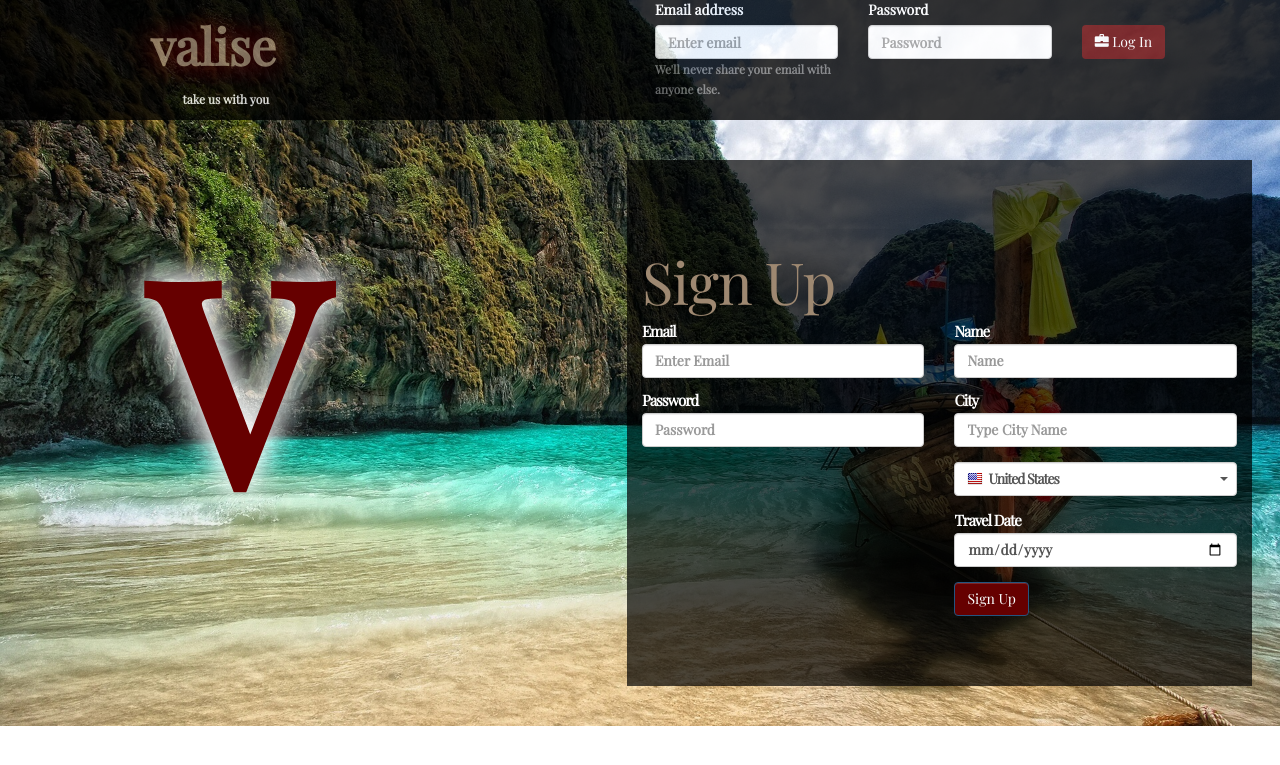
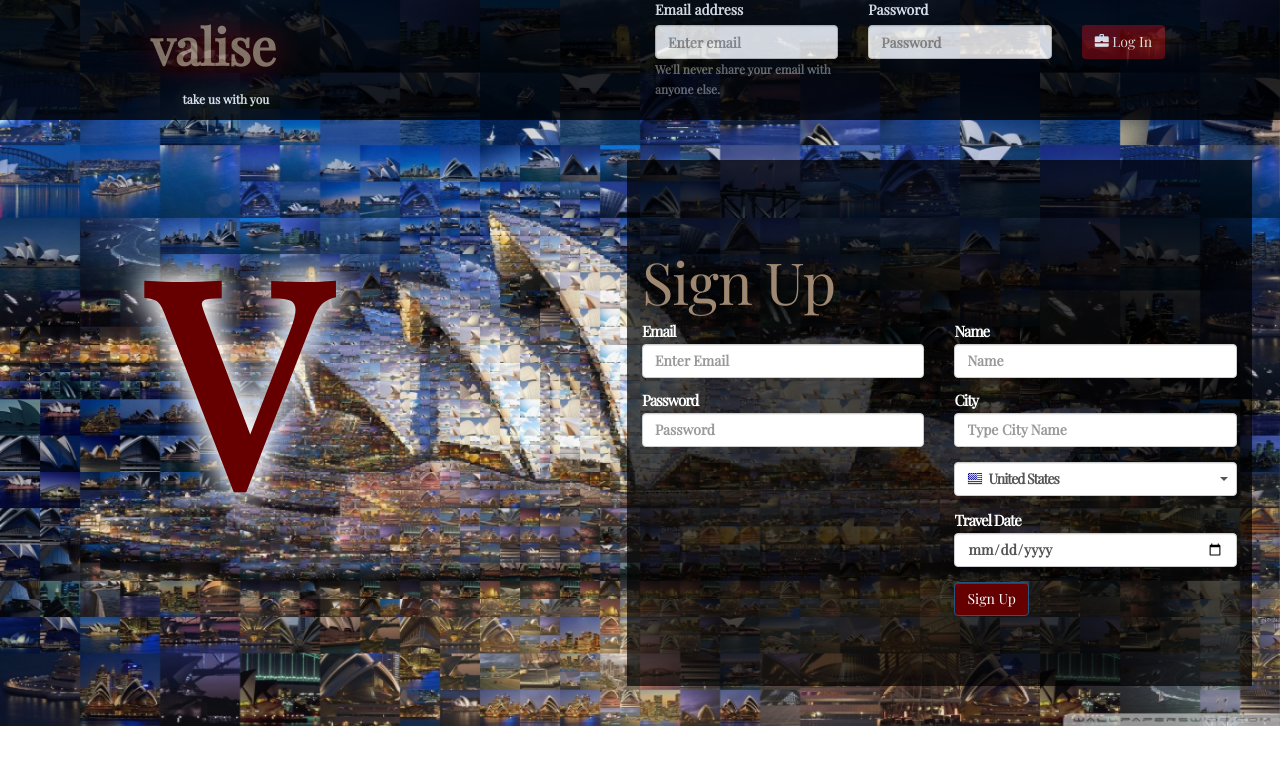
Before and after one commit to An26/GroupProjectOne, a PHP site: page /landingPage.html in a window 1280 px wide. Shown: the top 765 px of the page. Run offline with PHP 8.4, Linux system fonts and the light colour scheme; some libraries are stand-ins or nearby versions.

Commit message:
added more background pictures

```diff
--- a/assets/css/lp.css
+++ b/assets/css/lp.css
@@ -1,48 +1,253 @@
+@-webkit-keyframes imgFadeInOut {
+ 0% {
+   opacity:1;
+ }
+ 8.33% {
+   opacity:1;
+ }
+ 10% {
+   opacity:1;
+ }
+ 20% {
+   opacity:0;
+ }
+ 30% {
+   opacity:0;
+ }
+ 50% {
+   opacity:0;
+ }
+ 70% {
+   opacity:0;
+ }
+ 80% {
+   opacity:0;
+ }
+ 90% {
+   opacity:1;
+ }
+ 98.33% {
+   opacity:1;
+ }
+ 100% {
+   opacity:1;
+ }
+}
+
+
+
+@-moz-keyframes imgFadeInOut {
+  0% {
+   opacity:1;
+ }
+ 8.33% {
+   opacity:1;
+ }
+ 10% {
+   opacity:1;
+ }
+ 20% {
+   opacity:0;
+ }
+ 30% {
+   opacity:0;
+ }
+ 50% {
+   opacity:0;
+ }
+ 70% {
+   opacity:0;
+ }
+ 80% {
+   opacity:0;
+ }
+ 90% {
+   opacity:1;
+ }
+ 98.33% {
+   opacity:1;
+ }
+ 100% {
+   opacity:1;
+ }
+}
+
+@-o-keyframes imgFadeInOut {
+ 0% {
+   opacity:1;
+ }
+ 8.33% {
+   opacity:1;
+ }
+ 10% {
+   opacity:1;
+ }
+ 20% {
+   opacity:0;
+ }
+ 30% {
+   opacity:0;
+ }
+ 50% {
+   opacity:0;
+ }
+ 70% {
+   opacity:0;
+ }
+ 80% {
+   opacity:0;
+ }
+ 90% {
+   opacity:1;
+ }
+ 98.33% {
+   opacity:1;
+ }
+ 100% {
+   opacity:1;
+ }
+}
 
 @keyframes imgFadeInOut {
  0% {
    opacity:1;
  }
-45% {
+ 8.33% {
    opacity:1;
  }
-55% {
+ 10% {
+   opacity:1;
+ }
+ 20% {
    opacity:0;
  }
+ 30% {
+   opacity:0;
+ }
+ 50% {
+   opacity:0;
+ }
+ 70% {
+   opacity:0;
+ }
+ 80% {
+   opacity:0;
+ }
+ 90% {
+   opacity:1;
+ }
+ 98.33% {
+   opacity:1;
+ }
  100% {
-opacity:0;
+   opacity:1;
  }
 }
 
-*{
-  font-family: 'Playfair Display', serif;
-}
 
 #fadeImages {
   position:relative;
   margin:0;
   padding:0;
 }
-
 #fadeImages img {
   position:absolute;
   width:100%;
   height: 100%;
   left:0;
-  -webkit-transition: opacity 1s ease-in-out;
-  -moz-transition: opacity 1s ease-in-out;
-  -o-transition: opacity 1s ease-in-out;
-  transition: opacity 1s ease-in-out;
+}
+
+#fadeImages img {
+  -webkit-animation-name: imgFadeInOut;
+  -webkit-animation-timing-function: ease-in-out;
+  -webkit-animation-iteration-count: infinite;
+  -webkit-animation-duration: 60s;
+
+  -moz-animation-name: imgFadeInOut;
+  -moz-animation-timing-function: ease-in-out;
+  -moz-animation-iteration-count: infinite;
+  -moz-animation-duration: 60s;
+
+  -o-animation-name: imgFadeInOut;
+  -o-animation-timing-function: ease-in-out;
+  -o-animation-iteration-count: infinite;
+  -o-animation-duration: 60s;
+
+  animation-name: imgFadeInOut;
+  animation-timing-function: ease-in-out;
+  animation-iteration-count: infinite;
+  animation-duration: 60s;
+}
+#fadeImages img:nth-of-type(1) {
+  -webkit-animation-delay: 54s;
+  -moz-animation-delay: 54s;
+  -o-animation-delay: 54s;
+  animation-delay: 54s;
+}
+#fadeImages img:nth-of-type(2) {
+  -webkit-animation-delay: 48s;
+  -moz-animation-delay: 48s;
+  -o-animation-delay: 48s;
+  animation-delay: 48s;
+}
+#fadeImages img:nth-of-type(3) {
+  -webkit-animation-delay: 42s;
+  -moz-animation-delay: 42s;
+  -o-animation-delay: 42s;
+  animation-delay: 42s;
+}
+#fadeImages img:nth-of-type(4) {
+  -webkit-animation-delay: 36s;
+  -moz-animation-delay: 36s;
+  -o-animation-delay: 36s;
+  animation-delay: 36s;
 }
 
 
-#fadeImages img.top {
-animation-name: imgFadeInOut;
-animation-timing-function: ease-in-out;
-animation-iteration-count: infinite;
-animation-duration: 5s;
-animation-direction: alternate;
+#fadeImages img:nth-of-type(5) {
+  -webkit-animation-delay: 30s;
+  -moz-animation-delay: 30s;
+  -o-animation-delay: 30s;
+  animation-delay: 30s;
 }
+#fadeImages img:nth-of-type(6) {
+  -webkit-animation-delay: 24s;
+  -moz-animation-delay: 24s;
+  -o-animation-delay: 24s;
+  animation-delay: 24s;
+}
+#fadeImages img:nth-of-type(7) {
+  -webkit-animation-delay: 18s;
+  -moz-animation-delay: 18s;
+  -o-animation-delay: 18s;
+  animation-delay: 18s;
+}
+#fadeImages img:nth-of-type(8) {
+  -webkit-animation-delay: 12;
+  -moz-animation-delay: 12;
+  -o-animation-delay: 12;
+  animation-delay: 12;
+}
+
+#fadeImages img:nth-of-type(9) {
+  -webkit-animation-delay: 10s;
+  -moz-animation-delay: 10s;
+  -o-animation-delay: 10s;
+  animation-delay: 10s;
+}
+#fadeImages img:nth-of-type(10) {
+  -webkit-animation-delay: 0;
+  -moz-animation-delay: 0;
+  -o-animation-delay: 0;
+  animation-delay: 0;
+}
+
+
+
+*{
+  font-family: 'Playfair Display', serif;
+}
+
 
 
 .navbar{
--- a/landingPage.html
+++ b/landingPage.html
@@ -153,8 +153,19 @@
                 </div>
 
 
-                <img class="bottom" src="assets/images/thailand.jpg" />
-                <img class="top" src="assets/images/sidney_travel-t1.jpg" />
+
+                <img  src="assets/images/italyjpg.jpg"/>
+                <img  src="assets/images/maldives2.jpg"/>
+                <img  src="assets/images/sanFran.jpg"/>
+                <img  src="assets/images/iceland.jpg"/>
+                <img  src="assets/images/paris.jpg"/>
+                <img  src="assets/images/scotland.jpg"/>
+                <img  src="assets/images/beijing.jpg"/>
+                <img  src="assets/images/venice.jpg"/>
+                <img  src="assets/images/thailand.jpg"/>
+                <img  src="assets/images/sidney_travel-t1.jpg"/>
+
+
             </div>
         </div>
 
```
Also changed, not shown: assets/images/beijing.jpg (added), assets/images/iceland.jpg (added), assets/images/italyjpg.jpg (added), assets/images/maldives.jpg (added), assets/images/maldives2.jpg (added), assets/images/paris.jpg (added), assets/images/sanFran.jpg (added), assets/images/scotland.jpg (added), assets/images/venice.jpg (added), 2 other files. Lines whose indentation alone changed are shown as unchanged.
